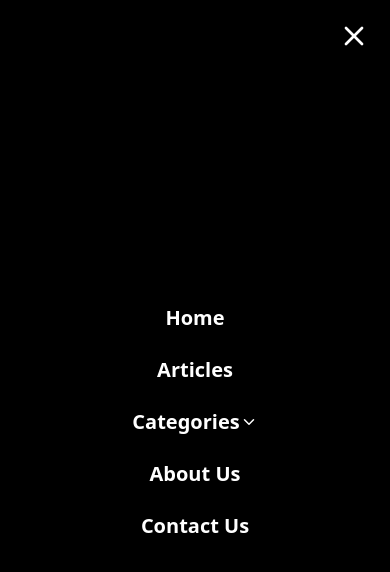
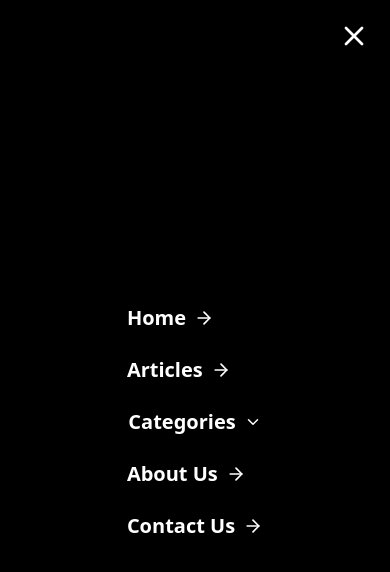
Before and after one commit to akshatmikki/Newsletter, a Next.js app: page /navbar in a window 390 px wide. Both pictures are taken after a click on the button 352 px from the left and 30 px from the top of the page. Shown: the top 572 px of the page. Built offline with nearby package versions, Linux system fonts and the light colour scheme.

Commit message:
Update page.tsx

```diff
--- a/src/app/navbar/page.tsx
+++ b/src/app/navbar/page.tsx
@@ -77,41 +77,41 @@ export default function Navbar() {
                     {/* Mobile Menu Items */}
                     <ul className="space-y-6 text-xl font-semibold text-center">
                         <li>
-                            <Link href="/" onClick={() => setIsOpen(false)}>
+                            <Link href="/" onClick={() => setIsOpen(false)} className="flex items-center gap-2">
                                 <div className="hover:text-blue-400 transition">Home</div>
+                                <ArrowRight size={20} />
                             </Link>
                         </li>
-                        <li>
+                        <li className="flex items-center gap-2">
                             <div className="hover:text-blue-400 transition">Articles</div>
+                            <ArrowRight size={20} />
                         </li>
                         {/* Categories Dropdown in Mobile */}
-                        <li>
+                        <li className="flex flex-col items-center gap-2">
                             <button
                                 onClick={() => setIsDropdownOpen(!isDropdownOpen)}
-                                className="flex items-center mx-auto hover:text-blue-400 transition"
+                                className="flex items-center gap-2 hover:text-blue-400 transition"
                             >
                                 Categories <ChevronDown size={18} />
                             </button>
                             {isDropdownOpen && (
                                 <ul className="bg-gray-900 shadow-md rounded-md py-2 w-40 mx-auto mt-2">
                                     <li>
-                                        <div className="block px-4 py-2 hover:bg-gray-800">
-                                            Category 1
-                                        </div>
+                                        <div className="block px-4 py-2 hover:bg-gray-800">Category 1</div>
                                     </li>
                                     <li>
-                                        <div className="block px-4 py-2 hover:bg-gray-800">
-                                            Category 2
-                                        </div>
+                                        <div className="block px-4 py-2 hover:bg-gray-800">Category 2</div>
                                     </li>
                                 </ul>
                             )}
                         </li>
-                        <li>
+                        <li className="flex items-center gap-2">
                             <div className="hover:text-blue-400 transition">About Us</div>
+                            <ArrowRight size={20} />
                         </li>
-                        <li>
+                        <li className="flex items-center gap-2">
                             <div className="hover:text-blue-400 transition">Contact Us</div>
+                            <ArrowRight size={20} />
                         </li>
                     </ul>
                 </div>
```
